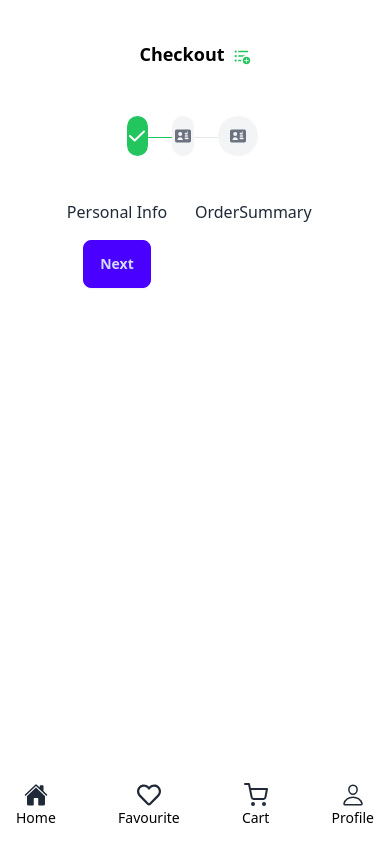
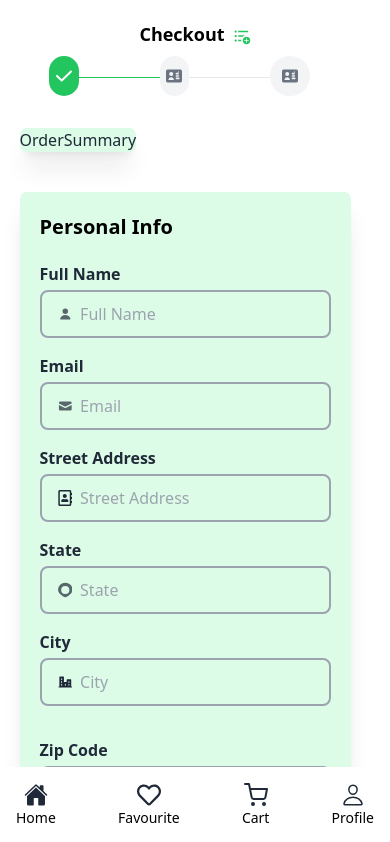
Before and after one commit to Brielle28/FreshFinds, a React (Vite) app: page /CheckOut in a window 390 px wide. Shown: the top 842 px of the page. Built offline with nearby package versions, Linux system fonts and the light colour scheme.

Commit message:
ui design, validation , and responsiveness of personal info page

```diff
--- a/src/Components/CheckOut/CheckOutHeader.jsx
+++ b/src/Components/CheckOut/CheckOutHeader.jsx
@@ -1,7 +1,7 @@
 import { MdFormatListBulletedAdd } from "react-icons/md";
 const CheckOutHeader = () => {
   return (
-    <div className="sticky top-0 z-20 flex flex-col items-center justify-center w-full px-4 pt-10 pb-5 bg-white sm:px-6 md:px-20 lg:px-24">
+    <div className="sticky top-0 z-20 flex flex-col items-center justify-center w-full pt-5 bg-white md:pt-10 md:pb-5 md:px-20 lg:px-24">
       <div className="flex items-center justify-center w-full">
         <div className="flex items-center justify-center gap-2">
           <h1 className="text-black font-bold text-lg sm:text-xl md:text-3xl lg:text-[35px]">
--- a/src/Components/CheckOut/CheckOutPersonalInfoAndSummary.jsx
+++ b/src/Components/CheckOut/CheckOutPersonalInfoAndSummary.jsx
@@ -3,15 +3,15 @@ import PersonalInfo from "./PersonalInfo";
 
 const CheckOutPersonalInfoAndSummary = () => {
   return (
-    <div className="flex flex-row items-start justify-center w-[80%] mt-10 ">
-      <div className="w-[50%]">
+    <div className="flex flex-col-reverse md:flex-row items-start justify-center w-[90%] mt-20 gap-[40px] md:gap-[5%]">
+      <div className="flex-1 md:w-[52%]">
         <PersonalInfo />
       </div>
-      <div className="w-[50%]">
+      <div className="flex-1 md:w-[35%]">
         <OrderSummary />
       </div>
     </div>
   );
 };
 
-export default   CheckOutPersonalInfoAndSummary;
+export default CheckOutPersonalInfoAndSummary;
--- a/src/Components/CheckOut/CheckoutSteps.jsx
+++ b/src/Components/CheckOut/CheckoutSteps.jsx
@@ -6,8 +6,9 @@ const CheckoutSteps = () => {
 
   return (
     <>
-        <div className="sticky top-[100px] z-10 flex items-center justify-center w-[70%] bg-white lg:ml-36">
-          <ol className="flex items-center justify-center w-[50%] py-4">
+      <div className="fixed z-10 flex items-center justify-center w-full top-[40px] md:top-[90px] bg-white">
+        <div className="flex items-center justify-center w-[85%] ml-10 bg-white lg:ml-52">
+          <ol className="flex items-center justify-center w-[100%] py-4">
             {steps.map((step, index) => (
               <li
                 key={index}
@@ -54,6 +55,7 @@ const CheckoutSteps = () => {
             ))}
           </ol>
         </div>
+      </div>
     </>
   );
 };
--- a/src/Components/CheckOut/PersonalInfo.jsx
+++ b/src/Components/CheckOut/PersonalInfo.jsx
@@ -1,15 +1,286 @@
-import { useContext } from "react";
+import { useContext, useState } from "react";
 import { UserContext } from "../Context/UserProvider";
+import { PiCityFill } from "react-icons/pi";
+import { FaRegAddressBook } from "react-icons/fa";
+import { MdOutlineSignpost } from "react-icons/md";
+import { FcCellPhone } from "react-icons/fc";
 
 const PersonalInfo = () => {
   const { handleNext } = useContext(UserContext);
+  const [formData, setFormData] = useState({
+    state: "",
+    city: "",
+    zipCode: "",
+    phoneNumber: "",
+    fullName: "",
+    email: "",
+    streetAddress: "",
+  });
+
+  const [errors, setErrors] = useState({
+    state: false,
+    city: false,
+    zipCode: false,
+    phoneNumber: false,
+    fullName: false,
+    email: false,
+    streetAddress: false,
+  });
+
+  const handleValidation = () => {
+    const newErrors = {
+      state: formData.state.trim() === "",
+      city: formData.city.trim() === "",
+      zipCode: formData.zipCode.trim().length !== 5,
+      phoneNumber: formData.phoneNumber.trim().length !== 11,
+      fullName: formData.fullName.trim() === "",
+      email: !/^[^\s@]+@[^\s@]+\.[^\s@]+$/.test(formData.email),
+      streetAddress: formData.streetAddress.trim() === "",
+    };
+    setErrors(newErrors);
+
+    return !Object.values(newErrors).some((error) => error);
+  };
+
+  const handleChange = (e) => {
+    const { name, value } = e.target;
+    setFormData((prevState) => ({
+      ...prevState,
+      [name]: value,
+    }));
+  };
+
+  const handleSubmit = (e) => {
+    e.preventDefault();
+    if (handleValidation()) {
+      console.log(formData, "Form submitted");
+      handleNext(); // Call handleNext only if validation passes
+    } else {
+      console.log("Validation failed");
+    }
+  };
 
   return (
-    <div className="flex flex-col items-center justify-center">
-      <h2>Personal Info</h2>
-      <button onClick={handleNext} className="mt-4 btn btn-primary">
-        Next
-      </button>
+    <div className="flex flex-col items-start px-5 sm:px-10 pt-5 justify-center bg-green-100 rounded-[7px] shadow-xl">
+      <h2 className="text-black font-bold text-[20px] sm:text-[25px]">
+        Personal Info
+      </h2>
+
+      <form onSubmit={handleSubmit} className="w-full mt-5">
+        {/* Full Name */}
+        <div className="flex flex-col items-start justify-center w-full gap-1">
+          <h1 className="font-semibold">Full Name</h1>
+          <label
+            className={`flex items-center w-full gap-2 border-2 ${
+              errors.fullName
+                ? "bg-red-100 border-red-400"
+                : "bg-green-100 border-gray-400"
+            } input input-bordered`}
+          >
+            <svg
+              xmlns="http://www.w3.org/2000/svg"
+              viewBox="0 0 16 16"
+              fill="currentColor"
+              className="w-4 h-4 opacity-70"
+            >
+              <path d="M8 8a3 3 0 1 0 0-6 3 3 0 0 0 0 6ZM12.735 14c.618 0 1.093-.561.872-1.139a6.002 6.002 0 0 0-11.215 0c-.22.578.254 1.139.872 1.139h9.47Z" />
+            </svg>
+            <input
+              type="text"
+              name="fullName"
+              className="w-full bg-transparent grow"
+              placeholder="Full Name"
+              value={formData.fullName}
+              onChange={handleChange}
+            />
+          </label>
+          {errors.fullName && (
+            <p className="text-sm text-red-600">Full name is required</p>
+          )}
+        </div>
+
+        {/* Email */}
+        <div className="flex flex-col items-start justify-center w-full gap-1 mt-4">
+          <h1 className="font-semibold">Email</h1>
+          <label
+            className={`flex items-center w-full gap-2 border-2 ${
+              errors.email
+                ? "bg-red-100 border-red-400"
+                : "bg-green-100 border-gray-400"
+            } input input-bordered`}
+          >
+            <svg
+              xmlns="http://www.w3.org/2000/svg"
+              viewBox="0 0 16 16"
+              fill="currentColor"
+              className="w-4 h-4 opacity-70"
+            >
+              <path d="M2.5 3A1.5 1.5 0 0 0 1 4.5v.793c.026.009.051.02.076.032L7.674 8.51c.206.1.446.1.652 0l6.598-3.185A.755.755 0 0 1 15 5.293V4.5A1.5 1.5 0 0 0 13.5 3h-11Z" />
+              <path d="M15 6.954 8.978 9.86a2.25 2.25 0 0 1-1.956 0L1 6.954V11.5A1.5 1.5 0 0 0 2.5 13h11a1.5 1.5 0 0 0 1.5-1.5V6.954Z" />
+            </svg>
+            <input
+              type="email"
+              name="email"
+              className="w-full bg-transparent grow"
+              placeholder="Email"
+              value={formData.email}
+              onChange={handleChange}
+            />
+          </label>
+          {errors.email && (
+            <p className="text-sm text-red-600">Please enter a valid email</p>
+          )}
+        </div>
+
+        {/* Street Address */}
+        <div className="flex flex-col items-start justify-center w-full gap-1 mt-4">
+          <h1 className="font-semibold">Street Address</h1>
+          <label
+            className={`flex items-center w-full gap-2 border-2 ${
+              errors.streetAddress
+                ? "bg-red-100 border-red-400"
+                : "bg-green-100 border-gray-400"
+            } input input-bordered`}
+          >
+            <FaRegAddressBook />
+
+            <input
+              type="text"
+              name="streetAddress"
+              className="w-full bg-transparent grow"
+              placeholder="Street Address"
+              value={formData.streetAddress}
+              onChange={handleChange}
+            />
+          </label>
+          {errors.streetAddress && (
+            <p className="text-sm text-red-600">Street address is required</p>
+          )}
+        </div>
+
+        {/* State and City */}
+        <div className="flex flex-col w-full mt-4 md:flex-row md:justify-between">
+          <div className="flex flex-col items-start justify-center w-full md:w-[48%] gap-1">
+            <h1 className="font-semibold">State</h1>
+            <label
+              className={`flex items-center w-full gap-2 border-2 ${
+                errors.state
+                  ? "bg-red-100 border-red-400"
+                  : "bg-green-100 border-gray-400"
+              } input input-bordered`}
+            >
+              <svg
+                xmlns="http://www.w3.org/2000/svg"
+                viewBox="0 0 16 16"
+                fill="currentColor"
+                className="w-4 h-4 opacity-70"
+              >
+                <path d="M8 0a8 8 0 0 0-8 8c0 3.5 6 8 8 8s8-4.5 8-8a8 8 0 0 0-8-8zm0 12.5a4.5 4.5 0 1 1 0-9 4.5 4.5 0 0 1 0 9z" />
+              </svg>
+
+              <input
+                type="text"
+                name="state"
+                className="w-full bg-transparent grow"
+                placeholder="State"
+                value={formData.state}
+                onChange={handleChange}
+              />
+            </label>
+            {errors.state && (
+              <p className="text-sm text-red-600">State is required</p>
+            )}
+          </div>
+
+          <div className="flex flex-col items-start justify-center w-full md:w-[48%] gap-1 mt-4 md:mt-0">
+            <h1 className="font-semibold">City</h1>
+            <label
+              className={`flex items-center w-full gap-2 border-2 ${
+                errors.city
+                  ? "bg-red-100 border-red-400"
+                  : "bg-green-100 border-gray-400"
+              } input input-bordered`}
+            >
+              <PiCityFill />
+              <input
+                type="text"
+                name="city"
+                className="w-full bg-transparent grow"
+                placeholder="City"
+                value={formData.city}
+                onChange={handleChange}
+              />
+            </label>
+            {errors.city && (
+              <p className="text-sm text-red-600">City is required</p>
+            )}
+          </div>
+        </div>
+
+        <div className="flex flex-col w-full mt-4 md:flex-row md:justify-between">
+          {/* Zip Code */}
+          <div className="flex flex-col items-start justify-center w-[100%] md:w-[48%] gap-1 mt-4">
+            <h1 className="font-semibold">Zip Code</h1>
+            <label
+              className={`flex items-center w-full gap-2 border-2 ${
+                errors.zipCode
+                  ? "bg-red-100 border-red-400"
+                  : "bg-green-100 border-gray-400"
+              } input input-bordered`}
+            >
+              <MdOutlineSignpost />
+              <input
+                type="text"
+                name="zipCode"
+                className="w-full bg-transparent grow"
+                placeholder="Zip Code"
+                value={formData.zipCode}
+                onChange={handleChange}
+              />
+            </label>
+            {errors.zipCode && (
+              <p className="text-sm text-red-600">Zip code must be 5 digits</p>
+            )}
+          </div>
+
+          {/* Phone Number */}
+          <div className="flex flex-col items-start justify-center w-[100%] md:w-[48%] gap-1 mt-4">
+            <h1 className="font-semibold">Phone Number</h1>
+            <label
+              className={`flex items-center w-full gap-2 border-2 ${
+                errors.phoneNumber
+                  ? "bg-red-100 border-red-400"
+                  : "bg-green-100 border-gray-400"
+              } input input-bordered`}
+            >
+              <FcCellPhone />
+              <input
+                type="tel"
+                name="phoneNumber"
+                className="w-full bg-transparent grow"
+                placeholder="Phone Number"
+                value={formData.phoneNumber}
+                onChange={handleChange}
+              />
+            </label>
+            {errors.phoneNumber && (
+              <p className="text-sm text-red-600">
+                Phone number must be 11 digits
+              </p>
+            )}
+          </div>
+        </div>
+
+        <div className="flex items-center justify-center w-full md:items-end md:justify-end">
+          <button
+            type="submit"
+            // onClick={handleNext}
+            className="w-full px-4 py-2 mt-5 mb-5 text-white transition duration-300 md:w-[30%] bg-green-500 rounded-lg hover:bg-green-600"
+          >
+            Next
+          </button>
+        </div>
+      </form>
     </div>
   );
 };
--- a/src/Components/Summary/OrderSummary.jsx
+++ b/src/Components/Summary/OrderSummary.jsx
@@ -1,7 +1,9 @@
 const OrderSummary = () => {
   return (
-    <div>OrderSummary</div>
-  )
-}
+    <>
+      <div className="flex flex-col items-center justify-center bg-green-100 rounded-[7px] shadow-xl">OrderSummary</div>
+    </>
+  );
+};
 
-export default OrderSummary
+export default OrderSummary;
--- a/src/Pages/CheckOut.jsx
+++ b/src/Pages/CheckOut.jsx
@@ -12,9 +12,9 @@ const CheckOut = () => {
 
   return (
     <Layout>
-      <div className="flex flex-col items-center justify-center w-full">
-        <CheckOutHeader />
-        <CheckoutSteps />
+      <div className="flex flex-col items-center justify-center w-full gap-0 bg-white">
+          <CheckOutHeader />
+          <CheckoutSteps />
         <div className="flex items-center justify-center w-full">
           {currentStep === 0 && <CheckOutPersonalInfoAndSummary />}
           {currentStep === 1 && <CheckOutPaymentAndSummary />}
@@ -25,5 +25,4 @@ const CheckOut = () => {
   );
 };
 
-
 export default CheckOut;
```
